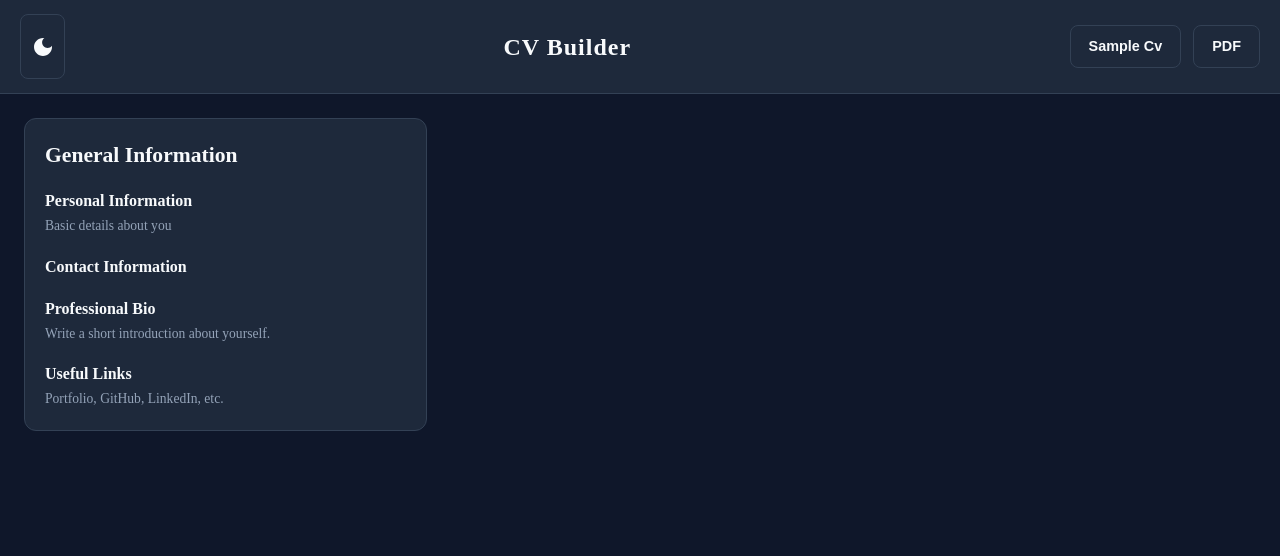
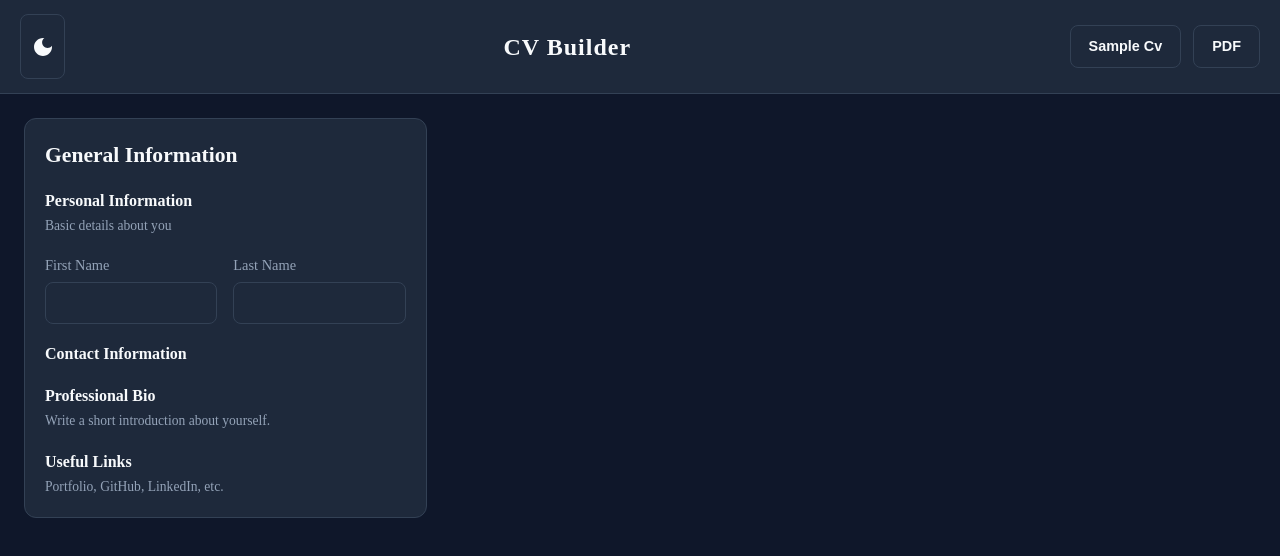
Before and after one commit to amrkhaled104/CV-Builder, a React (Vite) app: page / in a window 1280 px wide. Shown: the top 556 px of the page. Built offline with nearby package versions, Linux system fonts and the light colour scheme.

Commit message:
feat(state): setup state management and bind data to GeneralInfo form

```diff
--- a/src/App.css
+++ b/src/App.css
@@ -23,9 +23,12 @@
   --accent-hover: #60a5fa;
   --primary-color: #3b82f6;
   --primary-hover: #60a5fa;
+  --danger-color: #ef4444;
+  --danger-hover: #dc2626;
 
   --border-color: #334155;
   --shadow: rgba(2, 6, 23, 0.45);
+  --placeholder-color: #8e88a7;
 }
 
 .light-theme {
--- a/src/App.tsx
+++ b/src/App.tsx
@@ -1,13 +1,18 @@
 import "./App.css";
 import HeaderBar from "./components/layout/HeaderBar/HeaderBar.jsx";
 import FormInputs from "./components/layout/FormInput/FormInputs.jsx";
+import { useState } from "react";
 
 function App() {
+  const [generalInfo, setGeneralInfo] = useState({
+    firstName: "",
+    lastName: "",
+  });
   return (
     <>
       <HeaderBar />
       <div className="mainContent">
-        <FormInputs />
+        <FormInputs generalInfo={generalInfo} setGeneralInfo={setGeneralInfo} />
       </div>
     </>
   );
--- a/src/Forms/GeneralInfo.jsx
+++ b/src/Forms/GeneralInfo.jsx
@@ -1,13 +1,34 @@
 import FormCard from "../reusables/FormCard.jsx";
 import SectionTitle from "../reusables/SectionTitle.jsx";
+import InputRow from "../reusables/InptRow.jsx";
+import FormBox from "../reusables/FormBox.jsx";
 
-export default function GeneralInfo() {
+export default function GeneralInfo({ generalInfo, setGeneralInfo }) {
+  function handleChange(field, value) {
+    setGeneralInfo({ ...generalInfo, [field]: value });
+  }
   return (
     <FormCard title="General Information">
       <SectionTitle
         title="Personal Information"
         subtitle="Basic details about you"
       />
+      <InputRow>
+        <FormBox label="First Name">
+          <input
+            type="text"
+            value={generalInfo.firstName}
+            onChange={(e) => handleChange("firstName", e.target.value)}
+          />
+        </FormBox>
+        <FormBox label="Last Name">
+          <input
+            type="text"
+            value={generalInfo.lastName}
+            onChange={(e) => handleChange("lastName", e.target.value)}
+          />
+        </FormBox>
+      </InputRow>
 
       <SectionTitle title="Contact Information" />
 
--- a/src/components/layout/FormInput/FormInputs.jsx
+++ b/src/components/layout/FormInput/FormInputs.jsx
@@ -1,8 +1,10 @@
 import "./FormInputs.css";
 import GeneralInfo from "../../../Forms/GeneralInfo.jsx";
 
-export default function FormInputs() {
-  return <section className="leftSidebarForm">
-    <GeneralInfo/>
-  </section>;
+export default function FormInputs({ generalInfo, setGeneralInfo }) {
+  return (
+    <section className="leftSidebarForm">
+      <GeneralInfo generalInfo={generalInfo} setGeneralInfo={setGeneralInfo} />
+    </section>
+  );
 }
```
